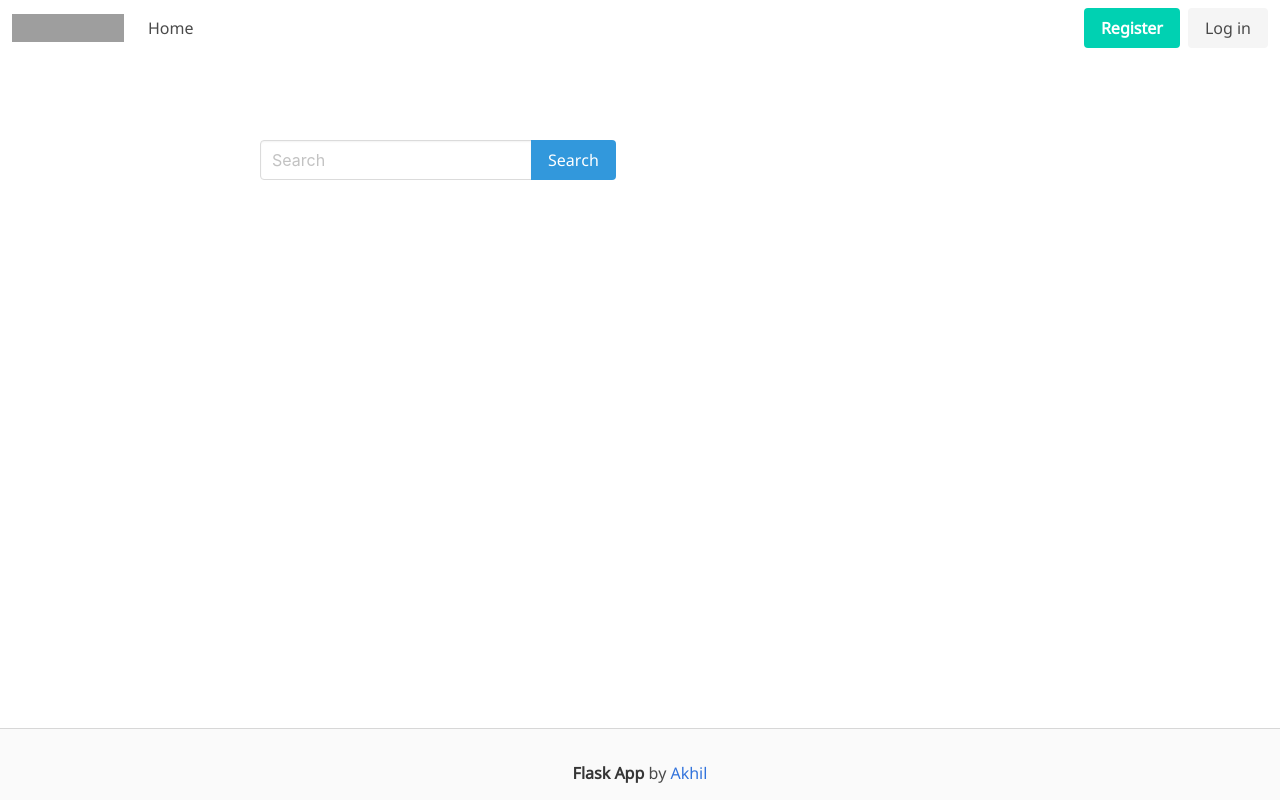
After one commit to pashamakhilkumarreddy/sample-flask-app, a Flask app: page /search in a window 1280 px wide. The commit adds this page. Run offline with Flask 2, Linux system fonts and the light colour scheme; parts of the project's set-up code (start-up, migrations or seed data) failed here and were passed over; grey boxes are pictures that could not be loaded.

Commit message:
Add users, search route

```diff
--- a/src/app.py
+++ b/src/app.py
@@ -1,4 +1,4 @@
-from flask import Flask, render_template, request, redirect
+from flask import Flask, render_template, request, redirect, jsonify
 import os
 import smtplib
 import csv
@@ -16,6 +16,12 @@ PASSWORD = os.getenv('PASSWORD')
 EMAIL_PORT = int(os.getenv('EMAIL_PORT'))
 
 EMAIL_HOST = os.getenv('EMAIL_HOST')
+
+WORDS = []
+
+with open('large', 'r') as file:
+    for line in file.readlines():
+        WORDS.append(line.rstrip())
 
 @app.route("/")
 def index():
@@ -59,3 +65,17 @@ def list_users():
         reader = csv.reader(file)
         students_csv = list(reader)
     return render_template('users/list_users.html', students=students_csv)
+
+@app.route("/search")
+def search():
+    search_query = request.args.get("query", None)
+    if search_query:
+        words = [word for word in WORDS if word.startswith(search_query)]
+        json_words = {
+            'data': words
+        }
+        return jsonify(json_words)
+    return render_template('search/index.html', words=[])
+
+if __name__ == '__main_':
+    app.run(debug=True, port=5000)
--- a/src/static/css/main.css
+++ b/src/static/css/main.css
@@ -84,3 +84,26 @@ header {
 .help {
   font-size: 0.9rem;
 }
+
+form.search-form {
+  width: inherit;
+}
+
+.search-results {
+  display: flex;
+  flex-flow: column nowrap;
+  justify-content: center;
+  align-items: center;
+  margin-right: 0;
+  max-height: 29rem;
+  overflow-x: hidden;
+  overflow-y: scroll;
+}
+
+.search-result {
+  font-size: 1rem;
+  border: 1px solid #d2d0d0;
+  width: -webkit-fill-available;
+  padding: 0.5rem 1rem;
+  font-weight: 600;
+}
--- a/src/templates/base.html
+++ b/src/templates/base.html
@@ -22,6 +22,8 @@
   {% block footer %}
     {% include 'common/footer.html' %}
   {% endblock footer %}
+  {% block script %}
+  {% endblock script %}
 </body>
 
 </html>
--- a/src/templates/messages/errors/failure.html
+++ b/src/templates/messages/errors/failure.html
@@ -1,4 +1,8 @@
 {% extends 'base.html' %}
+
+{% block title %}
+<title>Failure</title>
+{% endblock title %}
 
 {% block body %}
 <h1 class="title is-1 has-text-centered help is-danger">Registeration Failed!</h1>
--- a/src/templates/messages/success/success.html
+++ b/src/templates/messages/success/success.html
@@ -1,4 +1,8 @@
 {% extends 'base.html' %}
+
+{% block title %}
+<title>Success</title>
+{% endblock %}
 
 {% block body %}
 <h1 class="title is-1 has-text-centered help is-success">Successfully registered</h1>
--- /dev/null
+++ b/src/templates/search/index.html
@@ -0,0 +1,45 @@
+{% extends 'base.html' %}
+
+{% block title %}
+<title>Search</title>
+{% endblock %}
+
+{% block body %}
+<div class="columns is-vcentered is-centered is-mobile mt-10">
+  <div class="column is-three-quarters-mobile is-two-thirds-tablet is-two-thirds-desktop
+    is-two-quarters-widescreen is-two-quarters-fullhd">
+    <form action="/search" method="POST" class="search-form">
+      <div class="field has-addons">
+        <div class="control">
+          <input id="search" class="input" type="text" name="search" placeholder="Search">
+        </div>
+        <div class="control">
+          <a class="button is-info">
+            Search
+          </a>
+        </div>
+      </div>
+      <div class="search-results">
+      </div>
+    </form>
+  </div>
+</div>
+{% endblock body %}
+{% block script %}
+<script>
+  const search = document.querySelector('#search');
+  search.addEventListener('keyup', function (e) {
+    const searchValue = search.value;
+    fetch(`http://127.0.0.1:5000/search?query=${searchValue}`).then(data => data.json()).then(
+      json => {
+        if (json) {
+          let results = '';
+          for (word of json.data) {
+            results += `<div class="search-result">${word}</div>`;
+          }
+          document.querySelector('.search-results').innerHTML = results;
+        }
+      });
+  })
+</script>
+{% endblock %}
--- a/src/templates/users/list_users.html
+++ b/src/templates/users/list_users.html
@@ -1,4 +1,8 @@
 {% extends 'base.html' %}
+
+{% block title %}
+  <title>List Users</title>
+{% endblock title %}
 
 {% block body %}
 <div class="columns is-vcentered is-centered is-mobile mt-10">
```
Also changed, not shown: 1 other file.
